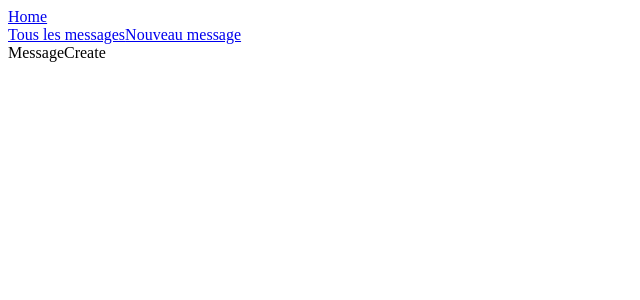
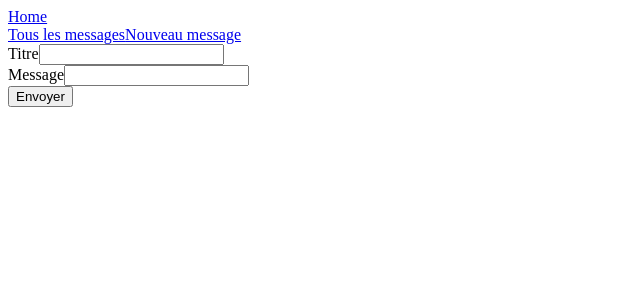
Before and after one commit to vince4128/message, a React (Create React App) app: page /create in a window 1280 px wide. Shown: the top 300 px of the page, without its empty margins (0-640 px from the left). Built offline with nearby package versions, Linux system fonts and the light colour scheme.

Commit message:
Message creation
Using redux-form to create a form connected to the store, data from the form will be pass into createMessage action creator and messageReducer

```diff
--- a/src/actions/index.js
+++ b/src/actions/index.js
@@ -11,9 +11,9 @@ export const fetchMessage = id => async dispatch => {
   dispatch({ type: FETCH_MESSAGE, payload: response.data });
 };
 
-export const createMessage = data => {
+export const createMessage = formValues => {
   return {
     type: CREATE_MESSAGE,
-    payload: data
+    payload: formValues
   };
 };
--- a/src/components/messages/MessageCreate.js
+++ b/src/components/messages/MessageCreate.js
@@ -1,7 +1,61 @@
-import React from 'react';
+import React, { Component } from 'react';
+import { Field, reduxForm } from 'redux-form';
+import { connect } from 'react-redux';
+import { createMessage } from '../../actions';
 
-const MessageCreate = () => {
-  return <div>MessageCreate</div>;
+class MessageCreate extends Component {
+  renderError = ({ error, touched }) => {
+    if (touched && error) {
+      return <div>{error}</div>;
+    }
+  };
+
+  renderInput = ({ input, label, meta }) => {
+    return (
+      <div>
+        <label>{label}</label>
+        <input {...input} autoComplete="off" />
+        {this.renderError(meta)}
+        {/*meta.error*/}
+      </div>
+    );
+  };
+
+  onSubmit = formValues => {
+    this.props.createMessage(formValues);
+  };
+
+  render() {
+    return (
+      <form onSubmit={this.props.handleSubmit(this.onSubmit)}>
+        <Field name="title" component={this.renderInput} label="Titre" />
+        <Field name="body" component={this.renderInput} label="Message" />
+        <button>Envoyer</button>
+      </form>
+    );
+  }
+}
+
+const validate = formValues => {
+  const errors = {};
+
+  if (!formValues.title) {
+    errors.title = 'Saisissez un titre';
+  }
+
+  if (!formValues.body) {
+    errors.body = 'Saisissez votre texte';
+  }
+
+  return errors;
 };
 
-export default MessageCreate;
+const formWrapped = reduxForm({
+  form: 'messageCreate',
+  validate: validate
+})(MessageCreate);
+
+export default connect(
+  null,
+  { createMessage }
+)(formWrapped);
--- a/src/reducers/messageReducer.js
+++ b/src/reducers/messageReducer.js
@@ -1,4 +1,8 @@
-import { FETCH_MESSAGE, FETCH_MESSAGES } from '../actions/types';
+import {
+  FETCH_MESSAGE,
+  FETCH_MESSAGES,
+  CREATE_MESSAGE
+} from '../actions/types';
 import _ from 'lodash';
 
 const INITIAL_STATE = {};
@@ -9,7 +13,24 @@ export default (state = INITIAL_STATE, action) => {
       return { ...state, ..._.mapKeys(action.payload, 'id') };
     case FETCH_MESSAGE:
       return { ...state, [action.payload.id]: action.payload };
+    case CREATE_MESSAGE:
+      /**
+       * For demonstration purpose only
+       *
+       * we set the id of the message, so we can merge him into the dataset coming from the fake api
+       * but in production this will be done by the back end api
+       *
+       */
+      let id = 0;
+      const size = Object.keys(state).length;
+      if (size <= 100) {
+        id = 101;
+      } else {
+        id = size + 1;
+      }
+      const newMessage = { ...action.payload, id: id };
+      return { ...state, [id]: newMessage };
+    default:
+      return state;
   }
-
-  return state;
 };
```
